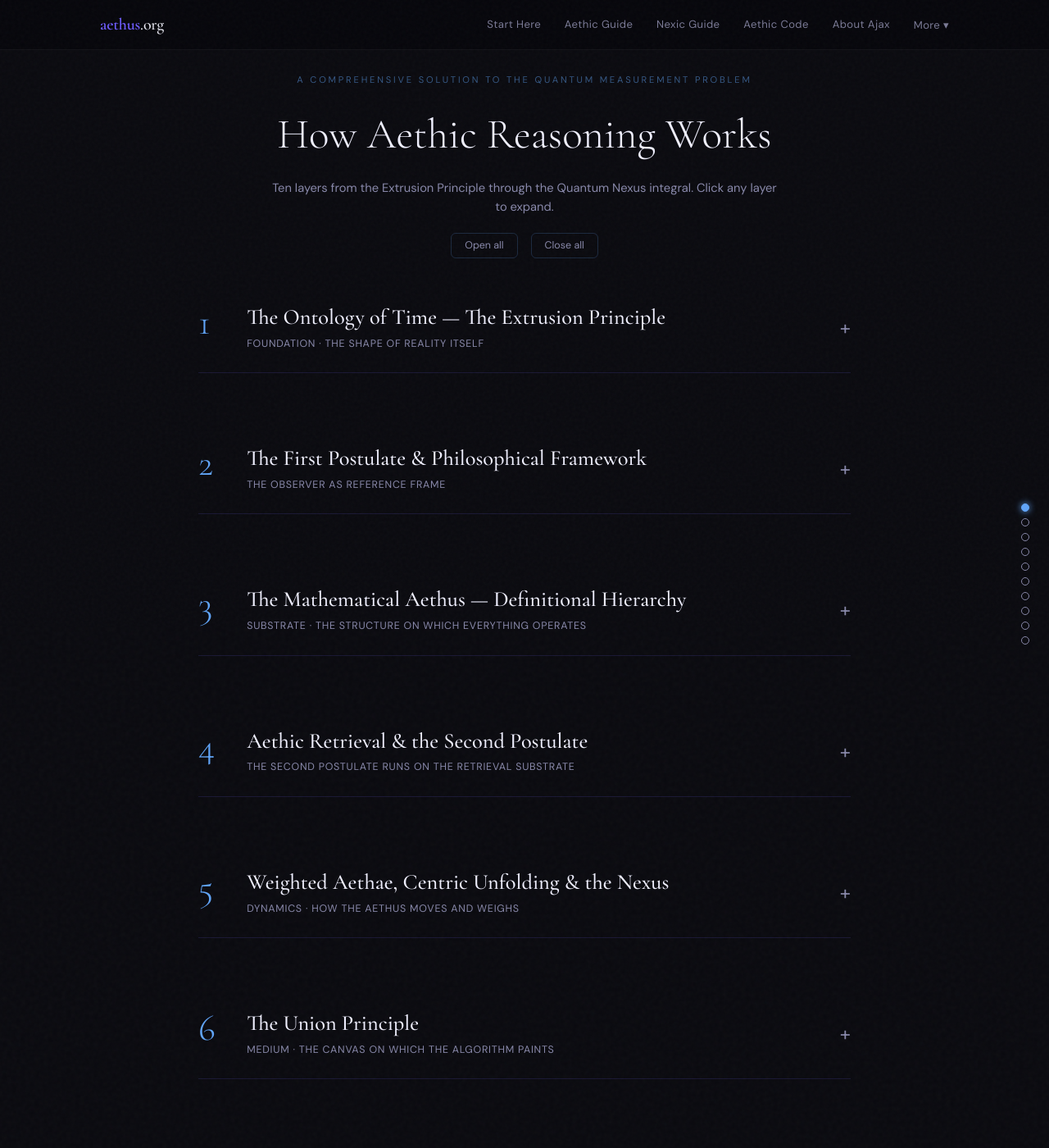
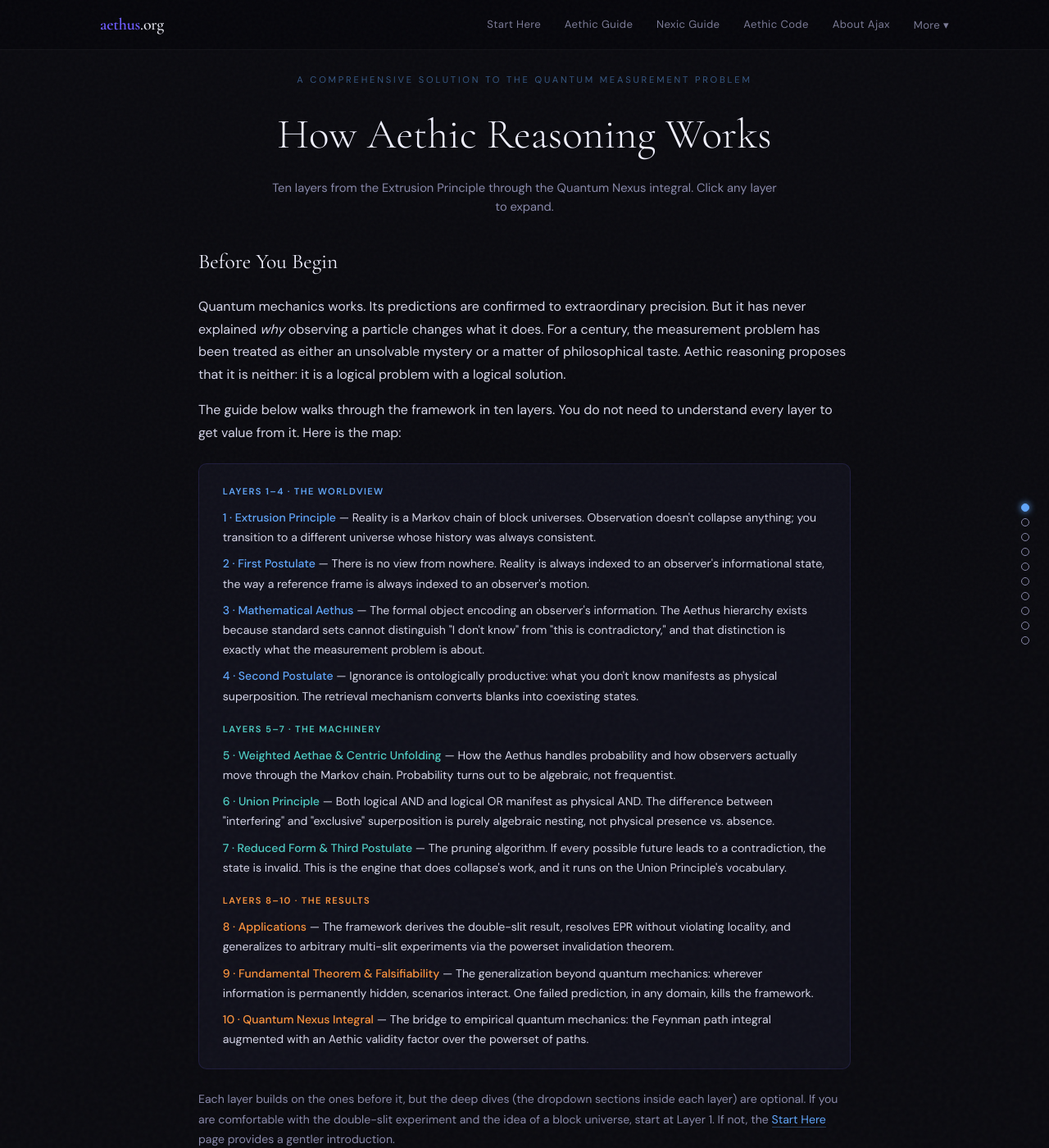
Before and after one commit to brunchwnewton/brunchwnewton.github.io, a Jekyll site: the page built from aethic-reasoning-guide.html, in a window 1280 px wide and 1400 px high. Shown: the whole window at 82% size. Built offline with Jekyll 4.4.1, drawn with Linux system fonts in a browser that asks for light colours; some of the changed text lies outside the part shown.

Commit message:
Update aethic-reasoning-guide.html

```diff
--- a/aethic-reasoning-guide.html
+++ b/aethic-reasoning-guide.html
@@ -458,53 +458,9 @@ body::before {
   .layer-container { padding: 0 1rem 4rem; }
 }
 /* ─── SHARED TOP NAV ─── */
-.topnav{
-  position:fixed;top:0;left:0;right:0;z-index:200;
-  background:rgba(7,7,12,0.82);
-  backdrop-filter:blur(16px);-webkit-backdrop-filter:blur(16px);
-  border-bottom:1px solid rgba(200,200,222,0.06);
-  transition:box-shadow 0.3s;
-}
-.topnav.scrolled{box-shadow:0 2px 24px rgba(0,0,0,0.4);}
-.topnav-inner{
-  max-width:1100px;margin:0 auto;
-  display:flex;align-items:center;justify-content:space-between;
-  padding:0.8rem 2rem;
-}
-.topnav-brand{
-  font-family:'Cormorant Garamond',Georgia,serif;
-  font-size:1.25rem;font-weight:500;
-  color:#eeeef8;letter-spacing:-0.01em;
-  text-decoration:none;
-}
-.topnav-brand span{color:#6e5cff;font-weight:600;}
-.topnav-links{display:flex;gap:1.8rem;align-items:center;}
-.topnav-links a{
-  font-size:0.82rem;color:#7a7a96;
-  letter-spacing:0.03em;transition:color 0.2s;
-  position:relative;text-decoration:none;
-}
-.topnav-links a:hover{color:#eeeef8;}
-.topnav-links a::after{
-  content:'';position:absolute;bottom:-2px;left:0;
-  width:0;height:1.5px;background:#6e5cff;
-  transition:width 0.3s;
-}
-.topnav-links a:hover::after{width:100%;}
-.topnav-links .ext{
-  font-size:0.72rem;padding:0.35rem 0.75rem;
-  border:1px solid rgba(110,92,255,0.12);border-radius:5px;
-  color:#7a7a96;transition:all 0.2s;
-}
-.topnav-links .ext:hover{border-color:rgba(110,92,255,0.3);color:#eeeef8;}
-.topnav-links .ext::after{display:none;}
 @media(max-width:768px){
-  .topnav-inner{padding:0.7rem 1rem;}
-  .topnav-links{gap:1rem;}
-  .topnav-links a{font-size:0.75rem;}
-}
+      }
 @media(max-width:500px){
-  .topnav-links .hide-mobile{display:none;}
 }
 </style>
 
@@ -512,15 +468,53 @@ body::before {
   <div style="font-size:0.7rem;text-transform:uppercase;letter-spacing:0.25em;color:rgba(96,165,250,0.5);margin-bottom:0.8rem;">A Comprehensive Solution to the Quantum Measurement Problem</div>
   <h1 style="font-family:'Cormorant Garamond',serif;font-size:clamp(2rem,5vw,3.2rem);font-weight:300;color:var(--text-bright);margin-bottom:0.6rem;">How Aethic Reasoning Works</h1>
   <p style="max-width:620px;margin:0 auto;color:var(--text-dim);font-size:0.92rem;line-height:1.6;">Ten layers from the Extrusion Principle through the Quantum Nexus integral. Click any layer to expand.</p>
-  <div style="margin-top:1.2rem;display:flex;gap:1rem;justify-content:center;flex-wrap:wrap;">
-    <button onclick="toggleAll(true)" style="padding:0.4rem 1rem;border-radius:6px;border:1px solid rgba(96,165,250,0.2);background:transparent;color:var(--text-dim);cursor:pointer;font-size:0.78rem;font-family:inherit;">Open all</button>
-    <button onclick="toggleAll(false)" style="padding:0.4rem 1rem;border-radius:6px;border:1px solid rgba(96,165,250,0.2);background:transparent;color:var(--text-dim);cursor:pointer;font-size:0.78rem;font-family:inherit;">Close all</button>
+</header>
+
+<nav class="nav-sidebar" id="navSidebar"></nav>
+
+<section class="layer-container" id="layers">
+
+  <!-- LAYER 0: ON-RAMP -->
+  <div style="margin-bottom:3.5rem;padding-bottom:2.5rem;border-bottom:1px solid var(--border);">
+    <h2 style="font-family:'Cormorant Garamond',serif;font-size:1.6rem;font-weight:400;color:var(--text-bright);margin-bottom:1.2rem;">Before You Begin</h2>
+
+    <p style="margin-bottom:1rem;">Quantum mechanics works. Its predictions are confirmed to extraordinary precision. But it has never explained <em>why</em> observing a particle changes what it does. For a century, the measurement problem has been treated as either an unsolvable mystery or a matter of philosophical taste. Aethic reasoning proposes that it is neither: it is a logical problem with a logical solution.</p>
+
+    <p style="margin-bottom:1rem;">The guide below walks through the framework in ten layers. You do not need to understand every layer to get value from it. Here is the map:</p>
+
+    <div style="background:var(--bg-layer);border:1px solid var(--border);border-radius:10px;padding:1.5rem 1.8rem;margin:1.5rem 0;">
+
+      <div style="margin-bottom:1.2rem;">
+        <div style="font-size:0.7rem;text-transform:uppercase;letter-spacing:0.12em;color:var(--accent-6);margin-bottom:0.6rem;font-weight:600;">Layers 1–4 · The Worldview</div>
+        <p style="font-size:0.88rem;color:var(--text);margin-bottom:0.5rem;"><span style="color:var(--accent-6);font-weight:500;">1 · Extrusion Principle</span> — Reality is a Markov chain of block universes. Observation doesn't collapse anything; you transition to a different universe whose history was always consistent.</p>
+        <p style="font-size:0.88rem;color:var(--text);margin-bottom:0.5rem;"><span style="color:var(--accent-6);font-weight:500;">2 · First Postulate</span> — There is no view from nowhere. Reality is always indexed to an observer's informational state, the way a reference frame is always indexed to an observer's motion.</p>
+        <p style="font-size:0.88rem;color:var(--text);margin-bottom:0.5rem;"><span style="color:var(--accent-6);font-weight:500;">3 · Mathematical Aethus</span> — The formal object encoding an observer's information. The Aethus hierarchy exists because standard sets cannot distinguish "I don't know" from "this is contradictory," and that distinction is exactly what the measurement problem is about.</p>
+        <p style="font-size:0.88rem;color:var(--text);margin-bottom:0;"><span style="color:var(--accent-6);font-weight:500;">4 · Second Postulate</span> — Ignorance is ontologically productive: what you don't know manifests as physical superposition. The retrieval mechanism converts blanks into coexisting states.</p>
+      </div>
+
+      <div style="margin-bottom:1.2rem;">
+        <div style="font-size:0.7rem;text-transform:uppercase;letter-spacing:0.12em;color:var(--accent-3);margin-bottom:0.6rem;font-weight:600;">Layers 5–7 · The Machinery</div>
+        <p style="font-size:0.88rem;color:var(--text);margin-bottom:0.5rem;"><span style="color:var(--accent-3);font-weight:500;">5 · Weighted Aethae & Centric Unfolding</span> — How the Aethus handles probability and how observers actually move through the Markov chain. Probability turns out to be algebraic, not frequentist.</p>
+        <p style="font-size:0.88rem;color:var(--text);margin-bottom:0.5rem;"><span style="color:var(--accent-3);font-weight:500;">6 · Union Principle</span> — Both logical AND and logical OR manifest as physical AND. The difference between "interfering" and "exclusive" superposition is purely algebraic nesting, not physical presence vs. absence.</p>
+        <p style="font-size:0.88rem;color:var(--text);margin-bottom:0;"><span style="color:var(--accent-3);font-weight:500;">7 · Reduced Form & Third Postulate</span> — The pruning algorithm. If every possible future leads to a contradiction, the state is invalid. This is the engine that does collapse's work, and it runs on the Union Principle's vocabulary.</p>
+      </div>
+
+      <div>
+        <div style="font-size:0.7rem;text-transform:uppercase;letter-spacing:0.12em;color:var(--accent-9);margin-bottom:0.6rem;font-weight:600;">Layers 8–10 · The Results</div>
+        <p style="font-size:0.88rem;color:var(--text);margin-bottom:0.5rem;"><span style="color:var(--accent-9);font-weight:500;">8 · Applications</span> — The framework derives the double-slit result, resolves EPR without violating locality, and generalizes to arbitrary multi-slit experiments via the powerset invalidation theorem.</p>
+        <p style="font-size:0.88rem;color:var(--text);margin-bottom:0.5rem;"><span style="color:var(--accent-9);font-weight:500;">9 · Fundamental Theorem & Falsifiability</span> — The generalization beyond quantum mechanics: wherever information is permanently hidden, scenarios interact. One failed prediction, in any domain, kills the framework.</p>
+        <p style="font-size:0.88rem;color:var(--text);margin-bottom:0;"><span style="color:var(--accent-9);font-weight:500;">10 · Quantum Nexus Integral</span> — The bridge to empirical quantum mechanics: the Feynman path integral augmented with an Aethic validity factor over the powerset of paths.</p>
+      </div>
+
+    </div>
+
+    <p style="margin-bottom:0;color:var(--text-dim);font-size:0.88rem;">Each layer builds on the ones before it, but the deep dives (the dropdown sections inside each layer) are optional. If you are comfortable with the double-slit experiment and the idea of a block universe, start at Layer 1. If not, the <a href="/start-here.html" style="color:var(--accent-6);text-decoration:none;border-bottom:1px solid rgba(96,165,250,0.3);">Start Here</a> page provides a gentler introduction.</p>
   </div>
-</header>
-
-<nav class="nav-sidebar" id="navSidebar"></nav>
-
-<section class="layer-container" id="layers">
+
+  <div style="display:flex;gap:1rem;justify-content:center;flex-wrap:wrap;margin-bottom:2.5rem;">
+    <button onclick="toggleAll(true)" style="padding:0.4rem 1rem;border-radius:6px;border:1px solid rgba(96,165,250,0.2);background:transparent;color:var(--text-dim);cursor:pointer;font-size:0.78rem;font-family:inherit;">Open all layers</button>
+    <button onclick="toggleAll(false)" style="padding:0.4rem 1rem;border-radius:6px;border:1px solid rgba(96,165,250,0.2);background:transparent;color:var(--text-dim);cursor:pointer;font-size:0.78rem;font-family:inherit;">Close all layers</button>
+  </div>
 
   <!-- LAYER 1 -->
   <div class="layer" id="layer-1" data-accent="var(--accent-6)">
```
Also changed, not shown: other parts of aethic-reasoning-guide.html (+1 -8 lines).
